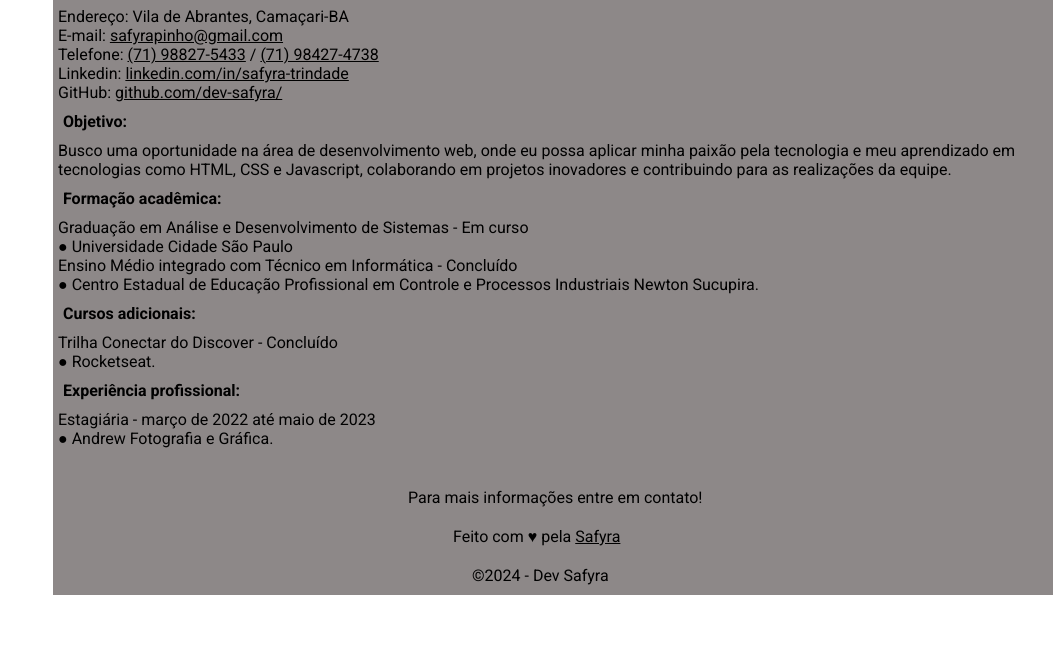
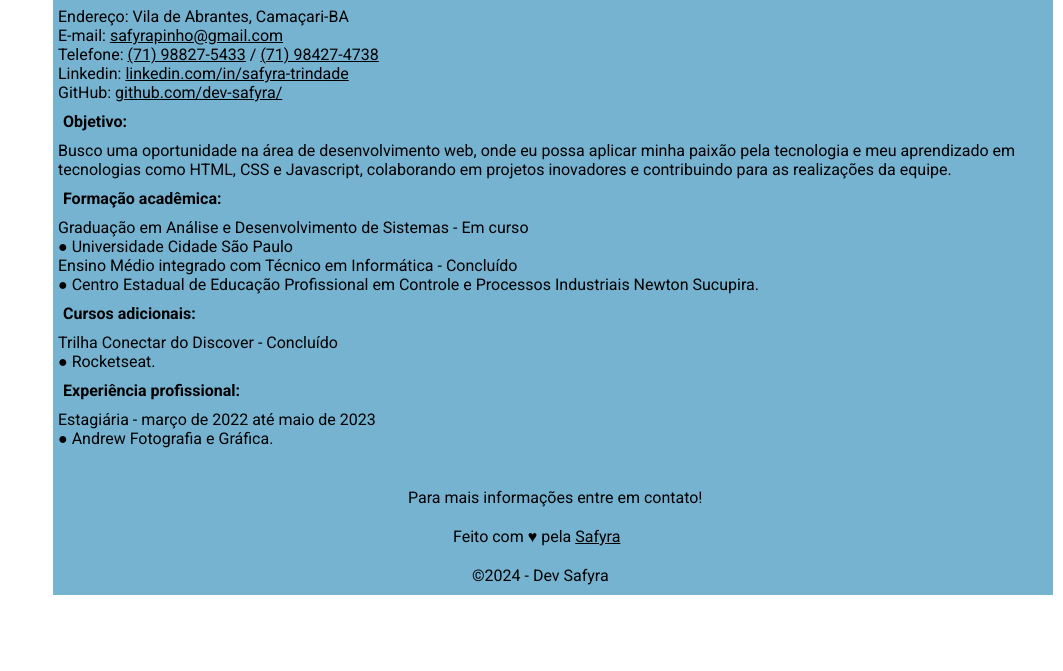
Before and after one commit to dev-safyra/Curriculo, a plain HTML site: page index.html in a window 1280 px wide. Shown: the part 129-800 px from the top of the page, without its empty margins (217-1280 px from the left). Drawn offline with nearby package versions, Linux system fonts and the light colour scheme.

Commit message:
Atualizações.
Alterei o readme e a cor de fundo.

```diff
--- a/style.css
+++ b/style.css
@@ -10,7 +10,7 @@ body{
 }
 
 #conteiner{
-    background-color: #8d8888;
+    background-color: #75b3d1;
     width: 1000px;
     margin-left: 270px;
     align-items: center;
```
Also changed, not shown: 1 other file.
